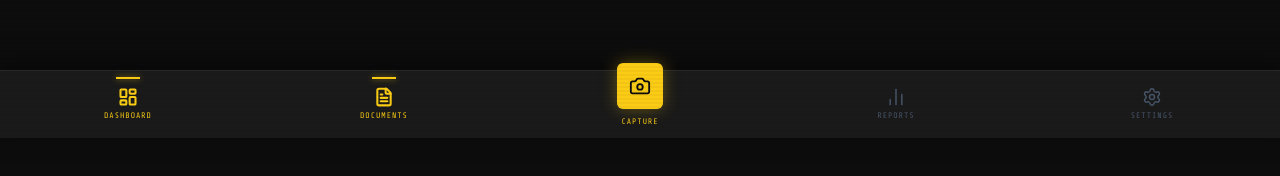
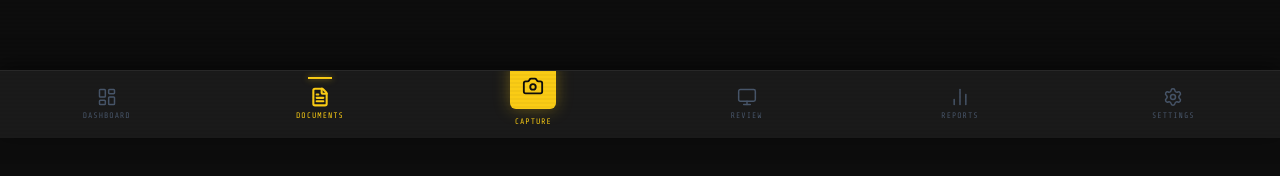
Before and after one commit to jwlotzgo2/invoice-capture-pwa, a Next.js app: page /invoices/list in a window 1280 px wide. Shown: the part 662-838 px from the top of the page. Built offline with nearby package versions, Linux system fonts and the light colour scheme; no server answers; the database is empty.

Commit message:
fix: nav active state, add Review tab, tighten duplicate detection

```diff
--- a/src/app/invoices/list/page.tsx
+++ b/src/app/invoices/list/page.tsx
@@ -19,13 +19,18 @@ const T = {
 function isDuplicate(inv: Invoice, all: Invoice[]): boolean {
   return all.some(other => {
     if (other.id === inv.id) return false;
-    const sameRef = inv.document_number && other.document_number &&
-      inv.document_number.trim().toLowerCase() === other.document_number.trim().toLowerCase();
-    const sameCombo = inv.supplier && other.supplier && inv.amount && other.amount &&
-      inv.supplier.toLowerCase() === other.supplier.toLowerCase() &&
-      inv.amount === other.amount &&
-      inv.invoice_date && other.invoice_date &&
-      inv.invoice_date === other.invoice_date;
+    // Doc ref match: both must be non-empty and at least 3 chars to avoid generic refs colliding
+    const aRef = inv.document_number?.trim().toLowerCase() || '';
+    const bRef = other.document_number?.trim().toLowerCase() || '';
+    const sameRef = aRef.length >= 3 && bRef.length >= 3 && aRef === bRef;
+    // Combo match: supplier + amount + date all must be present
+    const aSupplier = inv.supplier?.trim().toLowerCase() || '';
+    const bSupplier = other.supplier?.trim().toLowerCase() || '';
+    const sameCombo =
+      aSupplier.length > 0 && bSupplier.length > 0 &&
+      aSupplier === bSupplier &&
+      inv.amount != null && other.amount != null && inv.amount === other.amount &&
+      inv.invoice_date && other.invoice_date && inv.invoice_date === other.invoice_date;
     return !!(sameRef || sameCombo);
   });
 }
--- a/src/app/review/page.tsx
+++ b/src/app/review/page.tsx
@@ -24,12 +24,16 @@ const fmtZAR = (n:number|null|undefined)=>n!=null?`R ${Math.round(n).toLocaleStr
 function isDuplicate(inv: Invoice, all: Invoice[]): boolean {
   return all.some(other => {
     if (other.id === inv.id) return false;
-    const sameRef = inv.document_number && other.document_number &&
-      inv.document_number.trim().toLowerCase() === other.document_number.trim().toLowerCase();
-    const sameCombo = inv.supplier && other.supplier && inv.amount && other.amount &&
-      inv.supplier.toLowerCase() === other.supplier.toLowerCase() &&
-      inv.amount === other.amount && inv.invoice_date && other.invoice_date &&
-      inv.invoice_date === other.invoice_date;
+    const aRef = inv.document_number?.trim().toLowerCase() || '';
+    const bRef = other.document_number?.trim().toLowerCase() || '';
+    const sameRef = aRef.length >= 3 && bRef.length >= 3 && aRef === bRef;
+    const aSupplier = inv.supplier?.trim().toLowerCase() || '';
+    const bSupplier = other.supplier?.trim().toLowerCase() || '';
+    const sameCombo =
+      aSupplier.length > 0 && bSupplier.length > 0 &&
+      aSupplier === bSupplier &&
+      inv.amount != null && other.amount != null && inv.amount === other.amount &&
+      inv.invoice_date && other.invoice_date && inv.invoice_date === other.invoice_date;
     return !!(sameRef || sameCombo);
   });
 }
--- a/src/components/BottomNav.tsx
+++ b/src/components/BottomNav.tsx
@@ -10,11 +10,12 @@ const T = {
 };
 
 const tabs = [
-  { href: '/invoices',      icon: LayoutDashboard, label: 'Dashboard' },
-  { href: '/invoices/list', icon: FileText,         label: 'Documents' },
-  { href: '/capture',       icon: Camera,           label: 'Capture', primary: true },
-  { href: '/reports',       icon: BarChart2,        label: 'Reports' },
-  { href: '/settings',      icon: Settings,         label: 'Settings' },
+  { href: '/invoices',      icon: LayoutDashboard, label: 'Dashboard', exact: true },
+  { href: '/invoices/list', icon: FileText,         label: 'Documents', exact: false },
+  { href: '/capture',       icon: Camera,           label: 'Capture',   exact: true, primary: true },
+  { href: '/review',        icon: Monitor,          label: 'Review',    exact: false },
+  { href: '/reports',       icon: BarChart2,        label: 'Reports',   exact: false },
+  { href: '/settings',      icon: Settings,         label: 'Settings',  exact: false },
 ];
 
 export default function BottomNav() {
@@ -30,13 +31,17 @@ export default function BottomNav() {
         display: 'flex', alignItems: 'center',
         paddingBottom: 'env(safe-area-inset-bottom)',
         boxShadow: '0 -4px 20px rgba(0,0,0,0.5)',
+        overflowX: 'auto', scrollbarWidth: 'none',
       }}>
-        {tabs.map(({ href, icon: Icon, label, primary }) => {
-          const active = pathname === href || pathname.startsWith(href + '/');
+        {tabs.map(({ href, icon: Icon, label, primary, exact }) => {
+          const active = exact
+            ? pathname === href
+            : pathname === href || pathname.startsWith(href + '/');
           return (
             <Link key={href} href={href} style={{
-              flex: 1, display: 'flex', flexDirection: 'column', alignItems: 'center',
-              justifyContent: 'center', gap: 3, padding: '10px 0',
+              flex: '1 1 0',
+              display: 'flex', flexDirection: 'column', alignItems: 'center',
+              justifyContent: 'center', gap: 3, padding: '10px 4px',
               textDecoration: 'none', position: 'relative',
             }}>
               {primary ? (
@@ -55,6 +60,7 @@ export default function BottomNav() {
                 fontFamily: "'Share Tech Mono', 'Courier New', monospace",
                 color: active || primary ? T.yellow : T.textMuted,
                 marginTop: primary ? 4 : 0,
+                whiteSpace: 'nowrap',
               }}>{label}</span>
               {active && !primary && (
                 <div style={{
```
